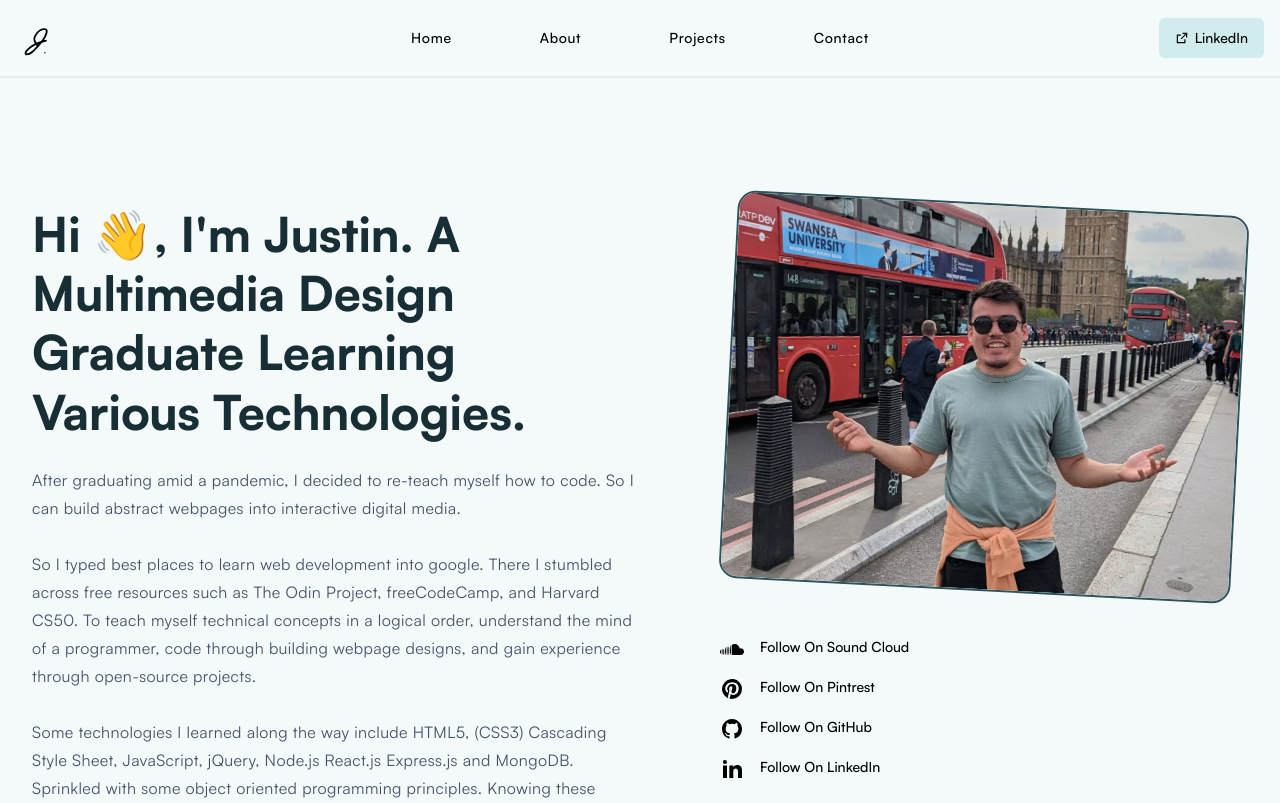
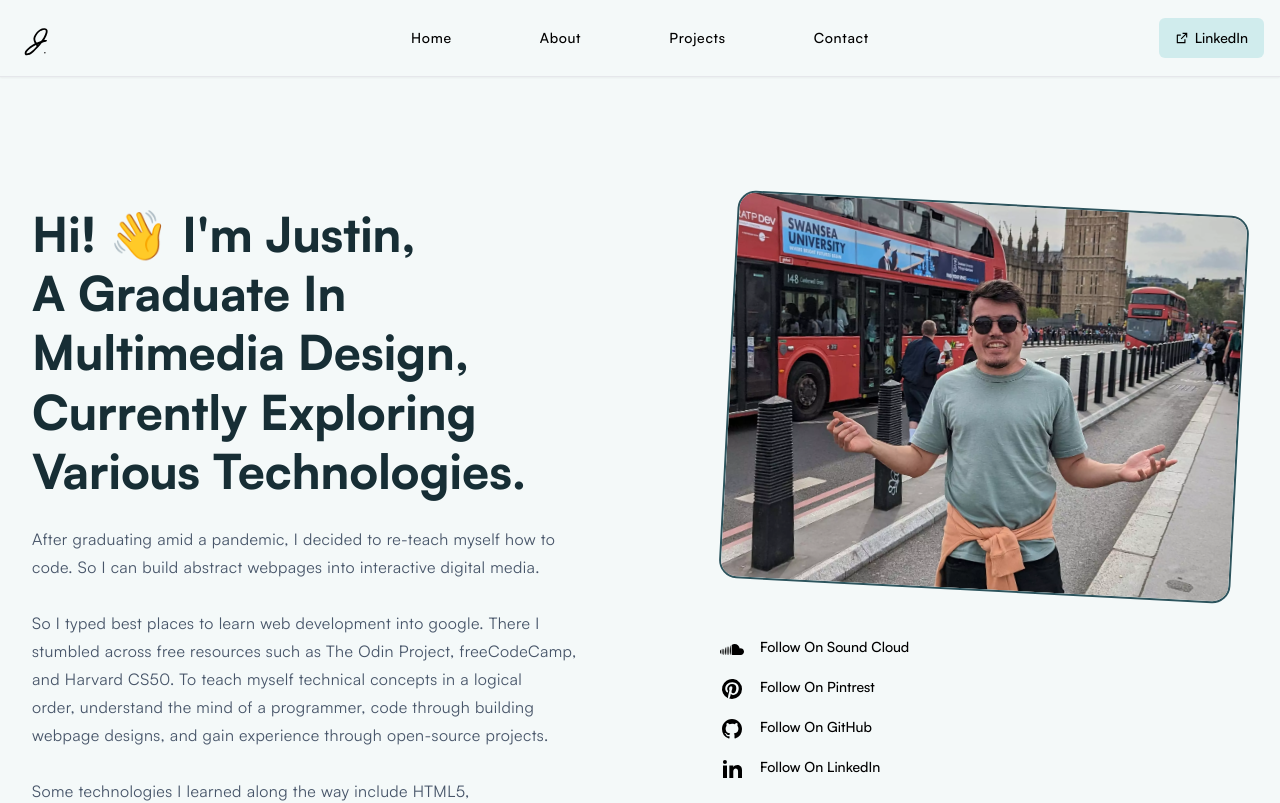
Before and after one commit to Justin-Bento/portfolio, a Next.js app: page /about in a window 1280 px wide. Shown: the top 803 px of the page. Built offline with nearby package versions, Linux system fonts and the light colour scheme; no server answers.

Commit message:
fixed up text styles

```diff
--- a/pages/about.tsx
+++ b/pages/about.tsx
@@ -37,12 +37,11 @@ export default function about() {
                     </div>
                   </div>
                 </div>
-                <div className="lg:order-first lg:row-span-2 lg:max-w-prose">
-                  <h1 className="block capitalize tracking-normal [text-wrap:balance] text-3xl sm:text-4xl md:leading-[3.7rem] font-extrabold md:text-5xl ">
-                    Hi 👋, I&#39;m Justin. A Multimedia Design Graduate learning
-                    various technologies.
+                <div className="lg:order-first lg:row-span-2 lg:max-w-prose [text-wrap:balance] text-netural-600 dark:text-netural-400">
+                  <h1 className="block capitalize tracking-normal text-3xl sm:text-4xl md:leading-[3.7rem] font-extrabold md:text-5xl ">
+                    Hi! 👋 I&#39;m Justin, a graduate in Multimedia Design, currently exploring various technologies.
                   </h1>
-                  <div className="mt-6 text-base leading-7 tracking-wider space-y-7 text-netural-600 dark:text-netural-400">
+                  <div className="mt-6 text-base leading-7 tracking-wider space-y-7">
                     <p>
                       After graduating amid a pandemic, I decided to re-teach
                       myself how to code. So I can build abstract webpages into
```
